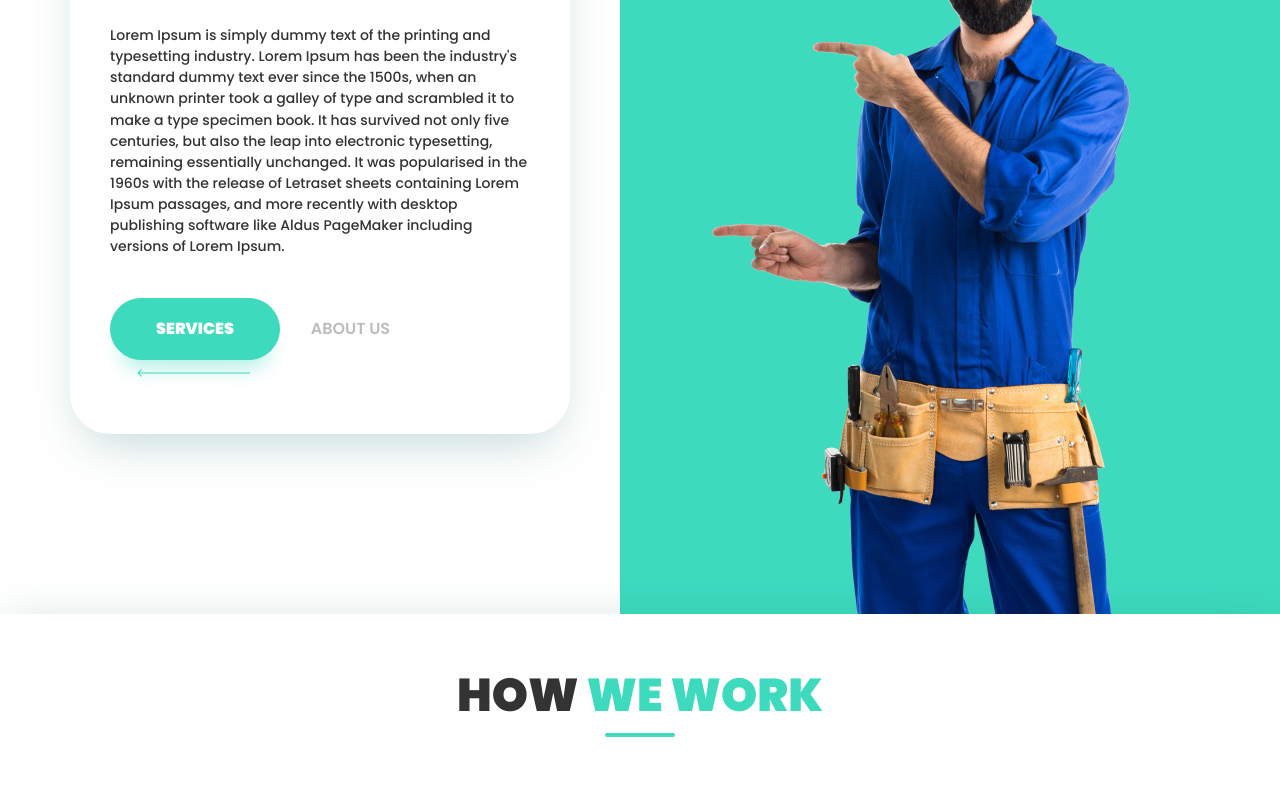
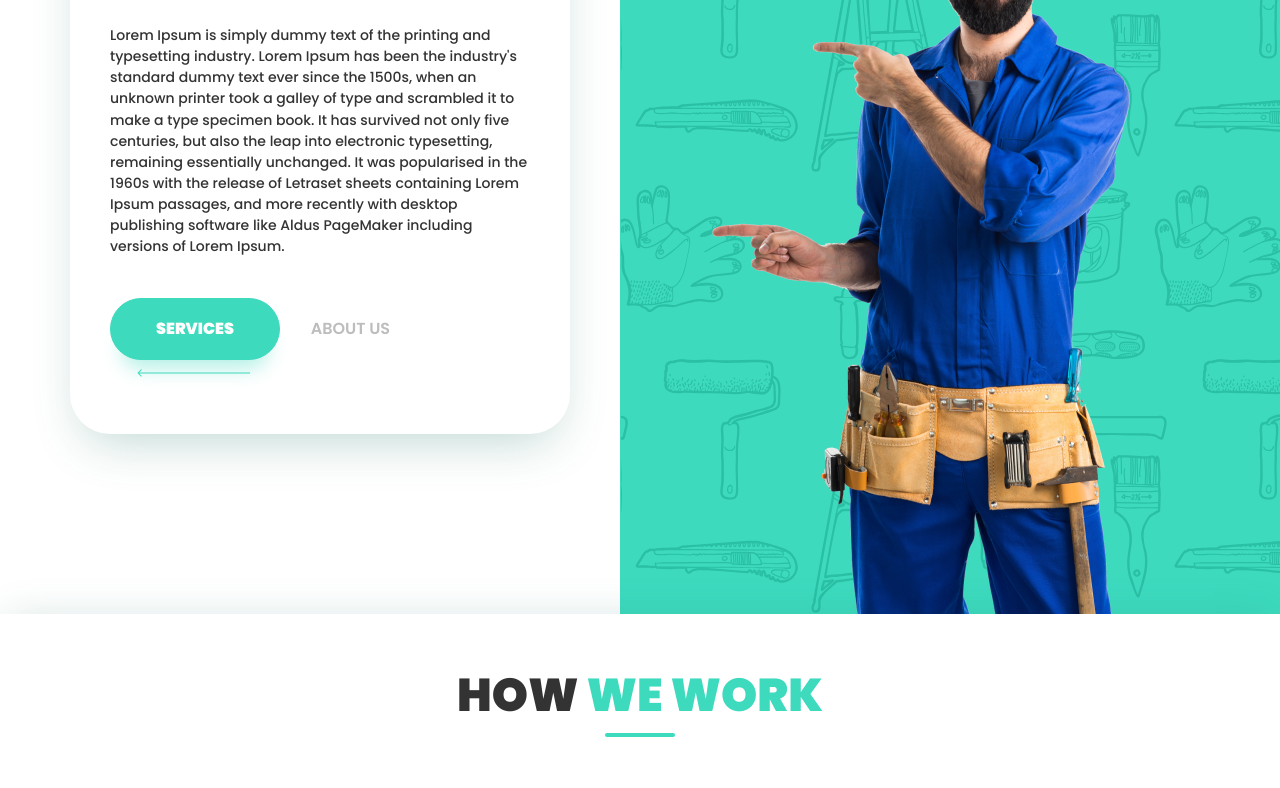
Before and after one commit to Vadiksef/HandymanProject, a plain HTML site: page index.html in a window 1280 px wide. Shown: the part 286-1074 px from the top of the page. Drawn offline with Linux system fonts and the light colour scheme; the site is published under a folder, as on GitHub Pages, so addresses that start at the root find nothing; a script that the page names is missing; files whose address does not match are found by name.

Commit message:
Add files via upload

```diff
--- a/index.html
+++ b/index.html
@@ -19,7 +19,7 @@
 		</header>
 		<main class="page">
 			<section class="page__lorem lorem">
-				<div class="lorem__bg"> <img src="/img/Group40.svg" alt="man"></div>
+				<div class="lorem__bg"> <img src="img/Group40.svg" alt="man"></div>
 				<div class="lorem__container">
 					<div class="lorem__items items-lorem">
 						<h1 class="items-lorem__title title">Lorem Ipsum <span>is</span>
```
